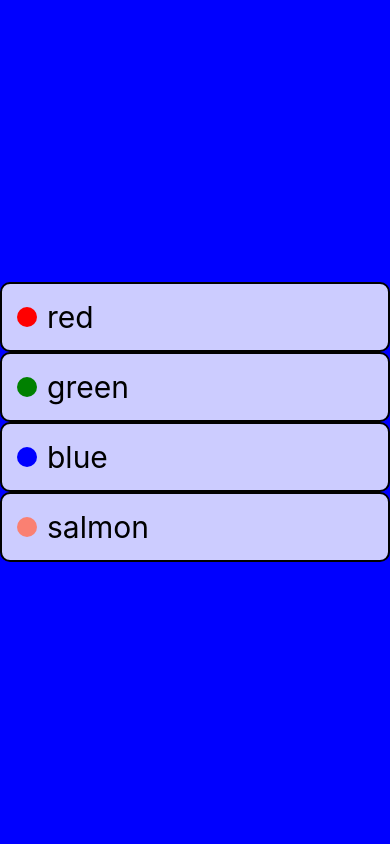
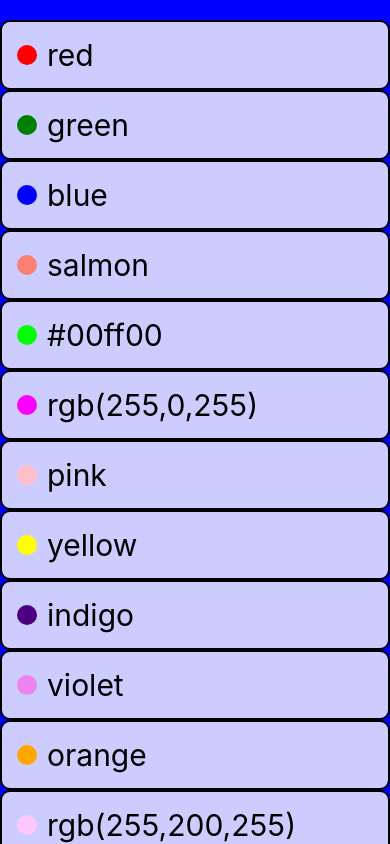
Before and after one commit to ramesheerpina/colorChangeApp, a React Native app: screen / in a window 390 px wide. Built offline with nearby package versions, Linux system fonts and the light colour scheme.

Commit message:
adding multiple colors with ScrollView

```diff
--- a/App.js
+++ b/App.js
@@ -1,5 +1,5 @@
 import React, {Component} from 'react'
-import { View, StyleSheet} from 'react-native'
+import { ScrollView, StyleSheet} from 'react-native'
 import ColorButton from './components/colorButton'
 
   import plane from './plane.jpg'
@@ -21,12 +21,20 @@ export default class App extends React.Component {
     const {backgroundColor} = this.state
     return (
       //getting the background color from state that was declared in constructor above
-      <View style = {[styles.container, {backgroundColor}]}>
+      <ScrollView style = {[styles.container, {backgroundColor}]}>
           <ColorButton backgroundColor = 'red' onSelect= {this.changeColor}/>
           <ColorButton backgroundColor = 'green' onSelect= {this.changeColor}/>
           <ColorButton backgroundColor = 'blue' onSelect= {this.changeColor}/>
           <ColorButton backgroundColor = 'salmon' onSelect= {this.changeColor}/>
-      </View>
+          <ColorButton backgroundColor = '#00ff00' onSelect= {this.changeColor}/>
+          <ColorButton backgroundColor = 'rgb(255,0,255)' onSelect= {this.changeColor}/>
+          <ColorButton backgroundColor = 'pink' onSelect= {this.changeColor}/>
+          <ColorButton backgroundColor = 'yellow' onSelect= {this.changeColor}/>
+          <ColorButton backgroundColor = 'indigo' onSelect= {this.changeColor}/>
+          <ColorButton backgroundColor = 'violet' onSelect= {this.changeColor}/>
+          <ColorButton backgroundColor = 'orange' onSelect= {this.changeColor}/>
+          <ColorButton backgroundColor = 'rgb(255,200,255)' onSelect= {this.changeColor}/>
+      </ScrollView>
     )
   }
 }
@@ -35,7 +43,6 @@ const styles = StyleSheet.create (
   {
   container : {
     flex: 1,
-    justifyContent: 'center',
-    alignItems: 'center'
+    paddingTop: 20
   }
 })
```
